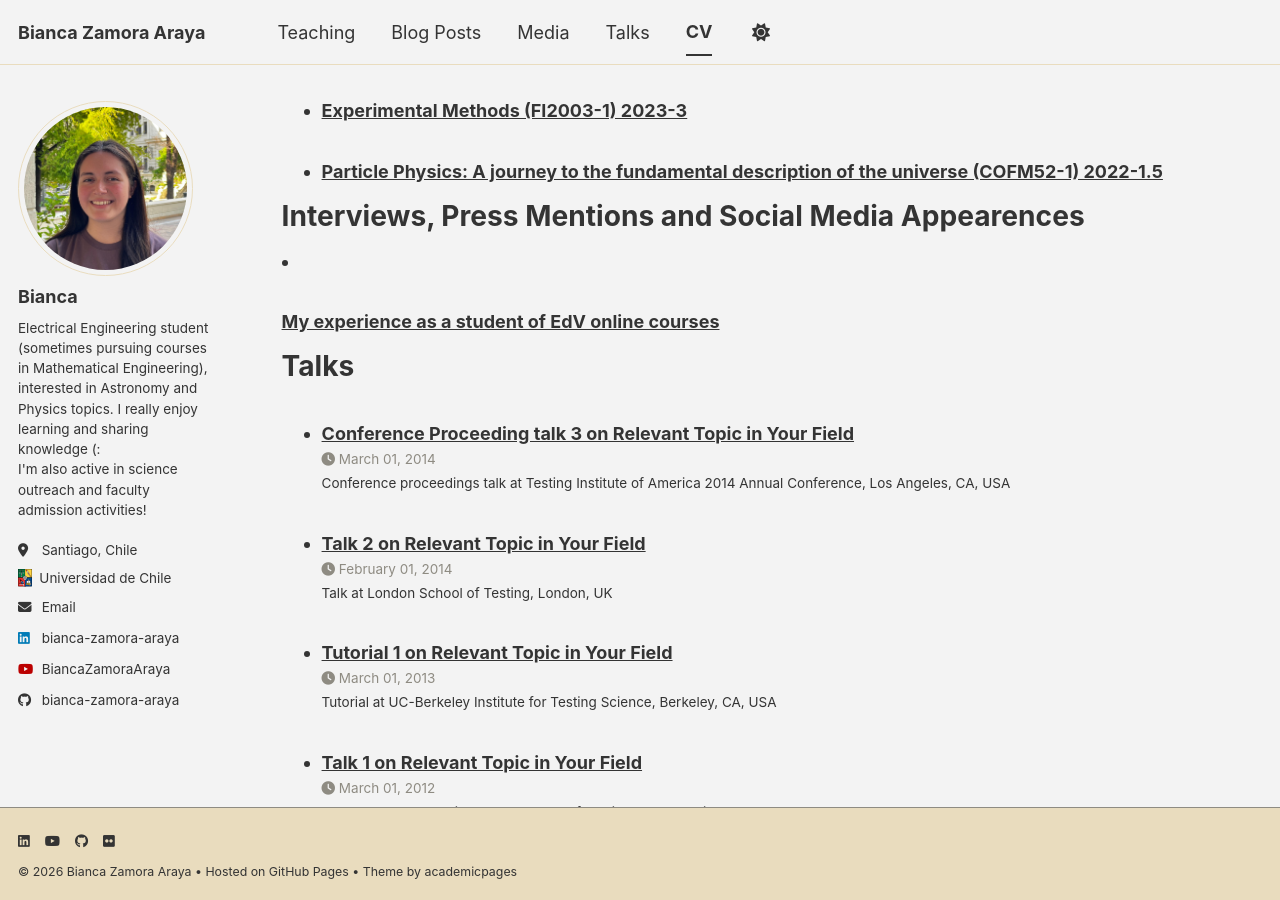
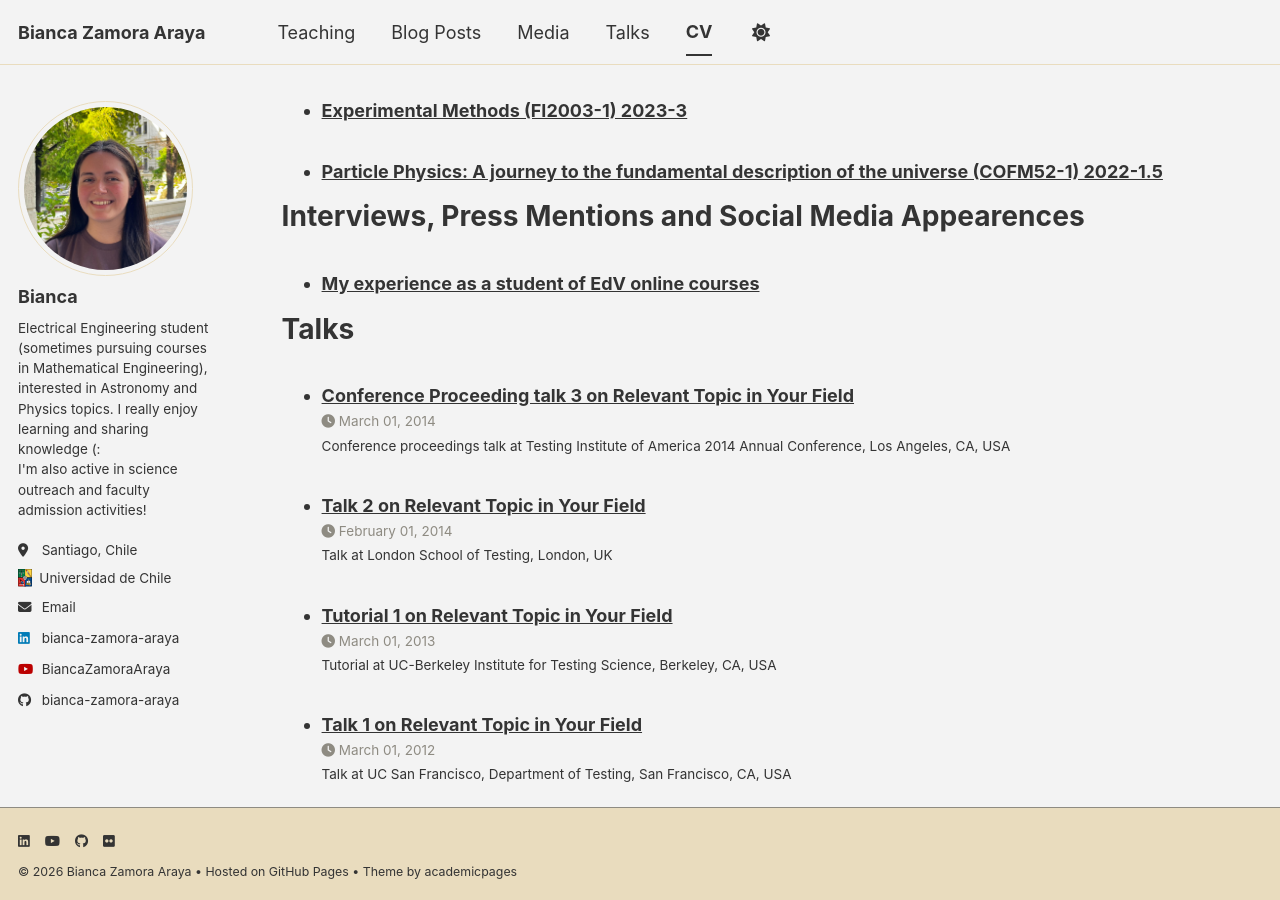
Before and after one commit to Bianca-Zamora-Araya/Bianca-Zamora-Araya.github.io, a Jekyll site: the page built from _pages/cv.md, in a window 1280 px wide and 900 px high, scrolled down 2342 px. Built offline with Jekyll 4.4.1, drawn with Linux system fonts in a browser that asks for light colours; a style sheet for code colours, icons or effects is not loaded.

Commit message:
Update cv.md

```diff
--- a/_pages/cv.md
+++ b/_pages/cv.md
@@ -50,7 +50,7 @@ Work experience
 ---
 
 Skills
-======
+===
 * Skill 1
 * Skill 2
   * Sub-skill 2.1
@@ -68,9 +68,9 @@ Teaching
 
 Interviews, Press Mentions and Social Media Appearences
 =====
-  {% for post in site.media reversed %}
+  <ul>{% for post in site.media reversed %}
     {% include archive-single-cv.html %}
-  {% endfor %}
+  {% endfor %}</ul>
 
 Talks
 ======
```
